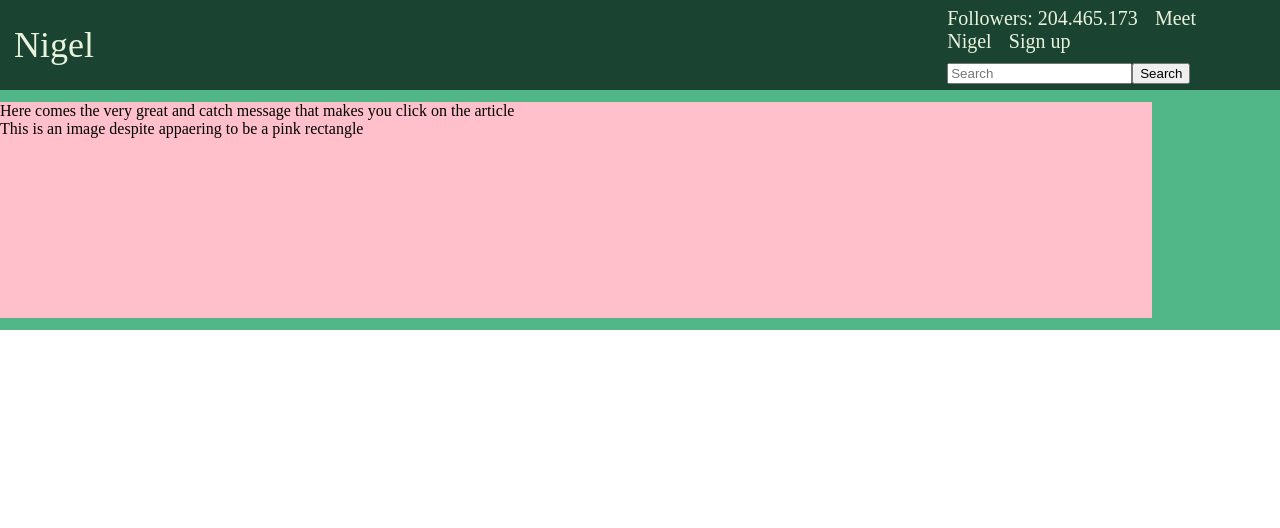
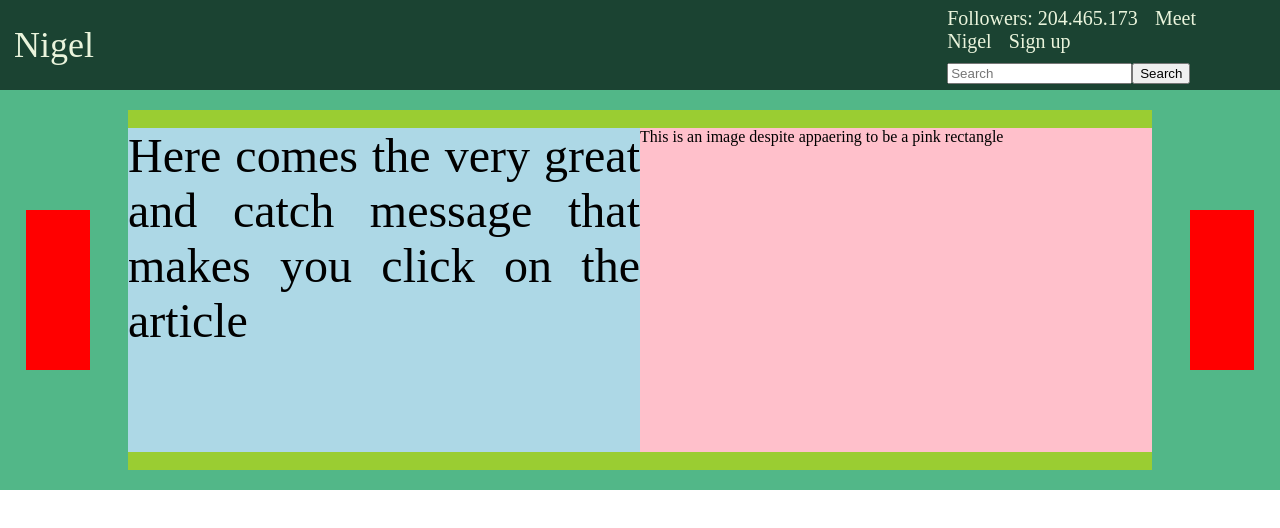
Before and after one commit to eni-kliszki/Nigel-Frontend-TypeScript, a React (Create React App) app: page / in a window 1280 px wide. Shown: the top 528 px of the page. Built offline with nearby package versions, Linux system fonts and the light colour scheme.

Commit message:
add placeholder styles to conveyor

```diff
--- a/src/components/Conveyor.tsx
+++ b/src/components/Conveyor.tsx
@@ -1,6 +1,7 @@
 //styles
 import { ConveyorContainer,
-        ArrowButton,
+        NextButton,
+        PrevButton,
         ConveyorItem,
         ConveyorItemContent,
         ConveyorItemImage,
@@ -13,6 +14,7 @@ export const Conveyor = (props : object) => {
 
     return(
         <ConveyorContainer>
+            <PrevButton/>
             <ConveyorItem>
                 <ConveyorItemContent>
                     Here comes the very great and catch message that makes you click on the article
@@ -21,6 +23,7 @@ export const Conveyor = (props : object) => {
                     This is an image despite appaering to be a pink rectangle
                 </ConveyorItemImage>
             </ConveyorItem>
+            <NextButton/>
         </ConveyorContainer>
     );
 }
--- a/src/styled_components/Conveyor.styles.ts
+++ b/src/styled_components/Conveyor.styles.ts
@@ -3,30 +3,59 @@ import styled from "styled-components";
 export const ConveyorContainer = styled.div`
     position: absolute;
     width: 100vw;
-    height: 30vh;
+    height: 50vh;
     background-color: #52B788;
 ;
 
 `
 
-export const ArrowButton = styled.div`
+export const NextButton = styled.div`
+    position: absolute;
+    right: 2%;
+    top: 30%;
+    width: 5%;
+    height: 40%;
 
+    background-color: red;
+`
+
+export const PrevButton = styled.div`
+    position: absolute;
+    left: 2%;
+    top: 30%;
+    width: 5%;
+    height: 40%;
+
+    background-color: red;
 `
 
 export const ConveyorItem = styled.div`
     position: absolute;
     top: 5%;
-    width: 90%;
+    left: 10%;
+    width: 80%;
     height: 90%;
 
-    background-color: pink;
+    background-color: yellowgreen;    //TEMP
 
 `
 
 export const ConveyorItemContent = styled.div`
-
+    position: absolute;
+    top: 5%;
+    left: 0;
+    width: 50%;
+    height: 90%;
+    font-size: 300%;
+    text-align: justify;
+    background-color: lightblue;      //TEMP
 `
 
 export const ConveyorItemImage = styled.div`
-    background-color: pink;
+    position: absolute;
+    top: 5%;
+    right: 0;
+    width: 50%;
+    height: 90%;
+    background-color: pink;           //TEMP
 `
```
Also changed, not shown: 1 other file (tests, documents, lock files or other folders).
